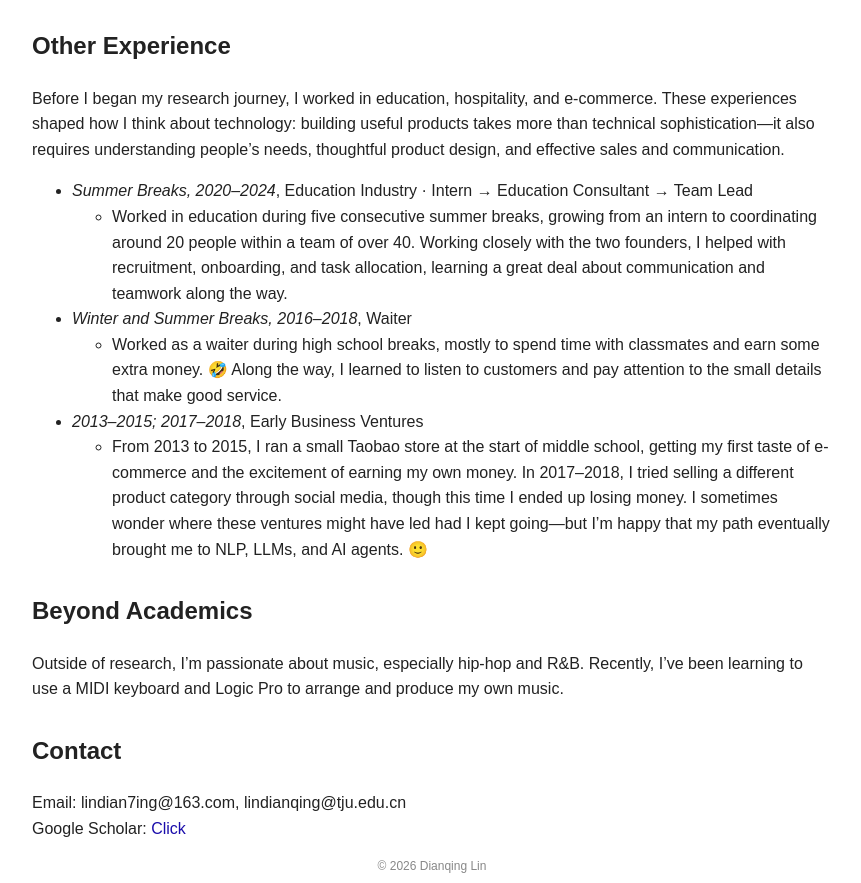
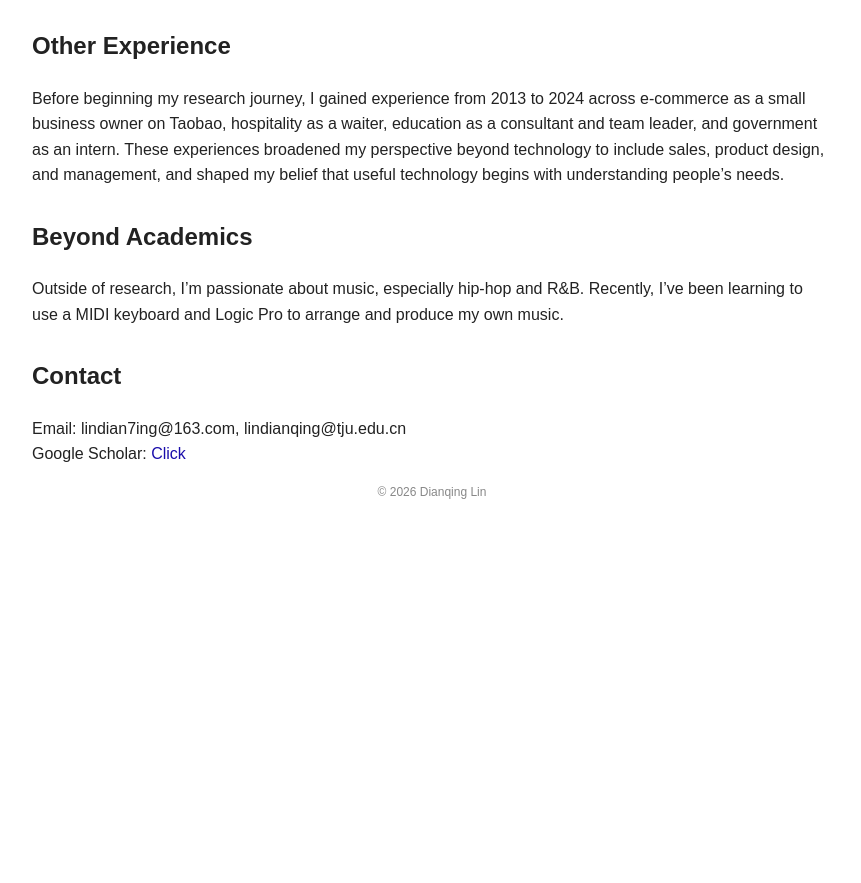
Before and after one commit to lindianqing/lindianqing.github.io, a plain HTML site: page index.html in a window 1280 px wide. Shown: the part 1949-2832 px from the top of the page, without its empty margins (208-1069 px from the left). After the commit the page ends 2511 px from the top, so only its background shows below. Drawn offline with Linux system fonts and the light colour scheme.

Commit message:
Update index.html

```diff
--- a/index.html
+++ b/index.html
@@ -198,48 +198,8 @@ Jiang Li, Tian Lan, Shanshan Wang, Dongxing Zhang, <span class="me">Dianqing Lin
   <section>
     <h2>Other Experience</h2>
 <p>
-    Before I began my research journey, I worked in education, hospitality,
-    and e-commerce. These experiences shaped how I think about technology:
-    building useful products takes more than technical sophistication—it also
-    requires understanding people’s needs, thoughtful product design, and
-    effective sales and communication.
+  Before beginning my research journey, I gained experience from 2013 to 2024 across e-commerce as a small business owner on Taobao, hospitality as a waiter, education as a consultant and team leader, and government as an intern. These experiences broadened my perspective beyond technology to include sales, product design, and management, and shaped my belief that useful technology begins with understanding people’s needs.
 </p>
-<ul>
-    <li>
-        <i>Summer Breaks, 2020–2024</i>,
-        Education Industry · Intern → Education Consultant → Team Lead
-        <ul>
-            <li>
-                Worked in education during five consecutive summer breaks, growing
-                from an intern to coordinating around 20 people within a team of
-                over 40. Working closely with the two founders, I helped with
-                recruitment, onboarding, and task allocation, learning a great
-                deal about communication and teamwork along the way.
-            </li>
-        </ul>
-    </li>
-    <li>
-        <i>Winter and Summer Breaks, 2016–2018</i>,
-        Waiter
-        <ul>
-            <li>
-                Worked as a waiter during high school breaks, mostly to spend
-                time with classmates and earn some extra money. 🤣 Along the way,
-                I learned to listen to customers and pay attention to the small
-                details that make good service.
-            </li>
-        </ul>
-    </li>
-    <li>
-    <i>2013–2015; 2017–2018</i>,
-    Early Business Ventures
-    <ul>
-        <li>
-          From 2013 to 2015, I ran a small Taobao store at the start of middle school, getting my first taste of e-commerce and the excitement of earning my own money. In 2017–2018, I tried selling a different product category through social media, though this time I ended up losing money. I sometimes wonder where these ventures might have led had I kept going—but I’m happy that my path eventually brought me to NLP, LLMs, and AI agents. 🙂
-        </li>
-    </ul>
-</li>
-</ul>
 </section>
   <section>
     <h2>Beyond Academics</h2>
```
